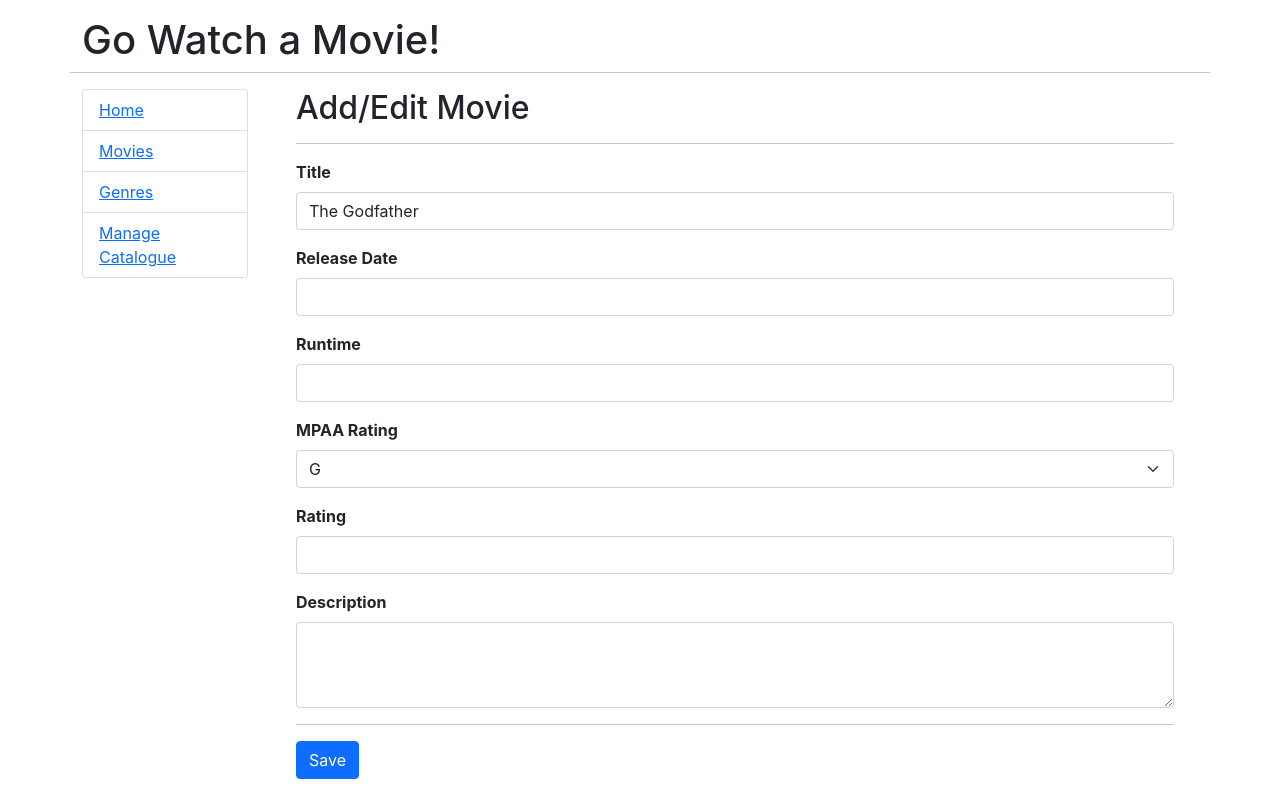
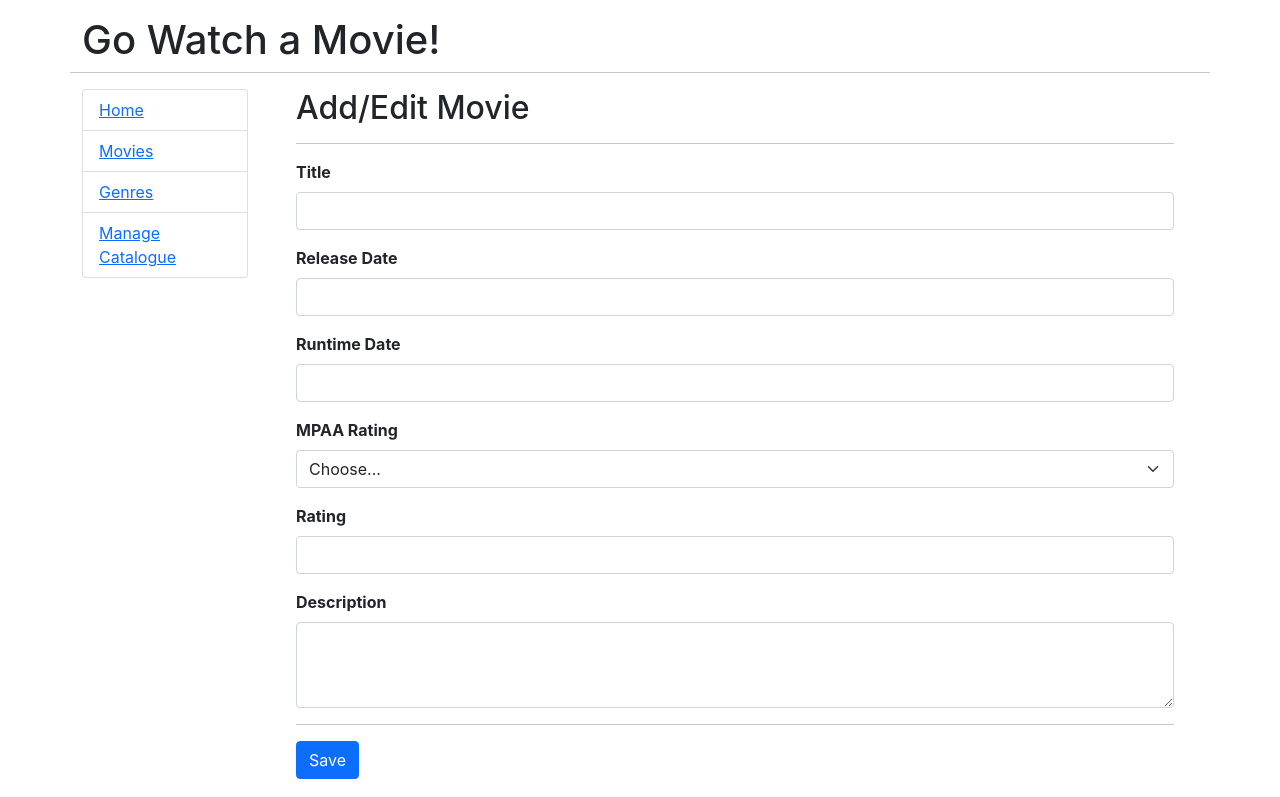
Before and after one commit to weilyuwang/go-movies-frontend, a React (Create React App) app: page /#/admin/add in a window 1280 px wide. Shown: the top 797 px of the page. Built offline with nearby package versions, Linux system fonts and the light colour scheme.

Commit message:
refactor - reusable components

```diff
--- a/src/components/EditMovie.js
+++ b/src/components/EditMovie.js
@@ -1,10 +1,21 @@
 import React, { useState, useEffect } from "react";
+import Input from "./form-components/Input";
+import TextArea from "./form-components/TextArea";
+import Select from "./form-components/Select";
 import "./EditMovie.css";
+
+const defaultMpaaOptions = [
+  { id: "G", value: "G" },
+  { id: "PG", value: "PG" },
+  { id: "PG14", value: "PG14" },
+  { id: "NC17", value: "NC17" },
+];
 
 const EditMovie = () => {
   const [movie, setMovie] = useState({});
   const [isLoaded, setIsLoaded] = useState(false);
   const [error, setError] = useState(null);
+  const [mpaaOptions, setMpaaOptions] = useState(defaultMpaaOptions);
 
   // const loadMovie = async (id) => {
   //   try {
@@ -22,10 +33,7 @@ const EditMovie = () => {
   // };
 
   useEffect(() => {
-    setMovie({
-      title: "The Godfather",
-      mpaa_rating: "R",
-    });
+    setMovie({});
   }, []);
 
   const handleSubmit = (event) => {
@@ -54,101 +62,55 @@ const EditMovie = () => {
           value={movie.id}
           onChange={handleChange}
         />
-        <div className="mb-3">
-          <label className="form-label" htmlFor="title">
-            Title
-          </label>
-          <input
+
+        <Input
+          label="Title"
+          name="title"
           type="text"
-            className="form-control"
-            id="title"
-            name="title"
           value={movie.title}
-            onChange={handleChange}
+          handleChange={handleChange}
         />
-        </div>
 
-        <div className="mb-3">
-          <label className="form-label" htmlFor="release_date">
-            Release Date
-          </label>
-          <input
+        <Input
+          label="Release Date"
+          name="release_date"
           type="text"
-            className="form-control"
-            id="release_date"
-            name="release_date"
           value={movie.release_date}
-            onChange={handleChange}
+          handleChange={handleChange}
         />
-        </div>
 
-        <div className="mb-3">
-          <label className="form-label" htmlFor="runtime">
-            Runtime
-          </label>
-          <input
+        <Input
+          label="Runtime Date"
+          name="runtime"
           type="text"
-            className="form-control"
-            id="runtime"
-            name="runtime"
           value={movie.runtime}
-            onChange={handleChange}
+          handleChange={handleChange}
         />
-        </div>
 
-        <div className="mb-3">
-          <label className="form-label" htmlFor="mpaa_rating">
-            MPAA Rating
-          </label>
-          <select
-            className="form-select"
+        <Select
+          name="mpaa_rating"
+          label="MPAA Rating"
           value={movie.mpaa_rating}
-            name="mpaa_rating"
-            id="mpaa_rating"
-            onChange={handleChange}
-          >
-            <option className="form-select" value="G">
-              G
-            </option>
-            <option className="form-select" value="PG">
-              PG
-            </option>
-            <option className="form-select" value="PG14">
-              PG14
-            </option>
-            <option className="form-select" value="NC17">
-              NC17
-            </option>
-          </select>
-        </div>
+          handleChange={handleChange}
+          options={mpaaOptions}
+          placeholder="Choose..."
+        />
 
-        <div className="mb-3">
-          <label className="form-label" htmlFor="rating">
-            Rating
-          </label>
-          <input
+        <Input
+          label="Rating"
+          name="rating"
           type="text"
-            className="form-control"
-            id="rating"
-            name="rating"
           value={movie.rating}
-            onChange={handleChange}
+          handleChange={handleChange}
         />
-        </div>
 
-        <div className="mb-3">
-          <label className="form-label" htmlFor="description">
-            Description
-          </label>
-          <textarea
-            className="form-control"
-            id="description"
+        <TextArea
+          label="Description"
           name="description"
+          value={movie.description}
           rows="3"
-            onChange={handleChange}
-            value={movie.description}
+          handleChange={handleChange}
         />
-        </div>
 
         <hr />
 
--- /dev/null
+++ b/src/components/form-components/Input.js
@@ -0,0 +1,22 @@
+import React from "react";
+
+const Input = ({ name, label, type, value, handleChange, placeholder }) => {
+  return (
+    <div className="mb-3">
+      <label className="form-label" htmlFor={name}>
+        {label}
+      </label>
+      <input
+        type={type}
+        className="form-control"
+        id={name}
+        name={name}
+        value={value}
+        onChange={handleChange}
+        placeholder={placeholder}
+      />
+    </div>
+  );
+};
+
+export default Input;
--- /dev/null
+++ b/src/components/form-components/Select.js
@@ -0,0 +1,34 @@
+import React from "react";
+
+const Select = ({ name, label, value, handleChange, options, placeholder }) => {
+  return (
+    <div className="mb-3">
+      <label className="form-label" htmlFor={name}>
+        {label}
+      </label>
+      <select
+        className="form-select"
+        value={value}
+        name={name}
+        id={name}
+        onChange={handleChange}
+      >
+        <option className="form-select" value="">
+          {placeholder}
+        </option>
+        {options.map((option) => (
+          <option
+            className="form-select"
+            key={option.id}
+            value={option.id}
+            label={option.value}
+          >
+            {option.value}
+          </option>
+        ))}
+      </select>
+    </div>
+  );
+};
+
+export default Select;
--- /dev/null
+++ b/src/components/form-components/TextArea.js
@@ -0,0 +1,22 @@
+import React from "react";
+
+const TextArea = ({ name, label, value, handleChange, rows, placeholder }) => {
+  return (
+    <div className="mb-3">
+      <label className="form-label" htmlFor={name}>
+        {label}
+      </label>
+      <textarea
+        className="form-control"
+        id={name}
+        name={name}
+        rows={rows}
+        onChange={handleChange}
+        value={value}
+        placeholder={placeholder}
+      />
+    </div>
+  );
+};
+
+export default TextArea;
```
Lines whose indentation alone changed are shown as unchanged.
